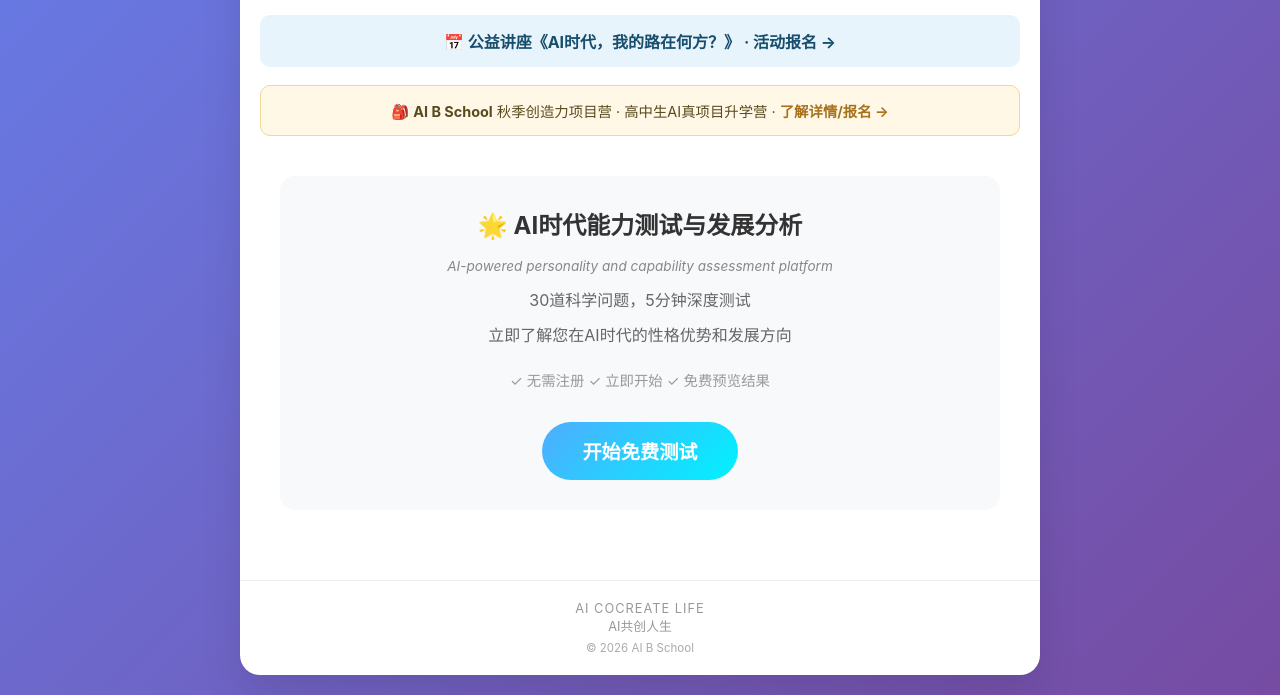
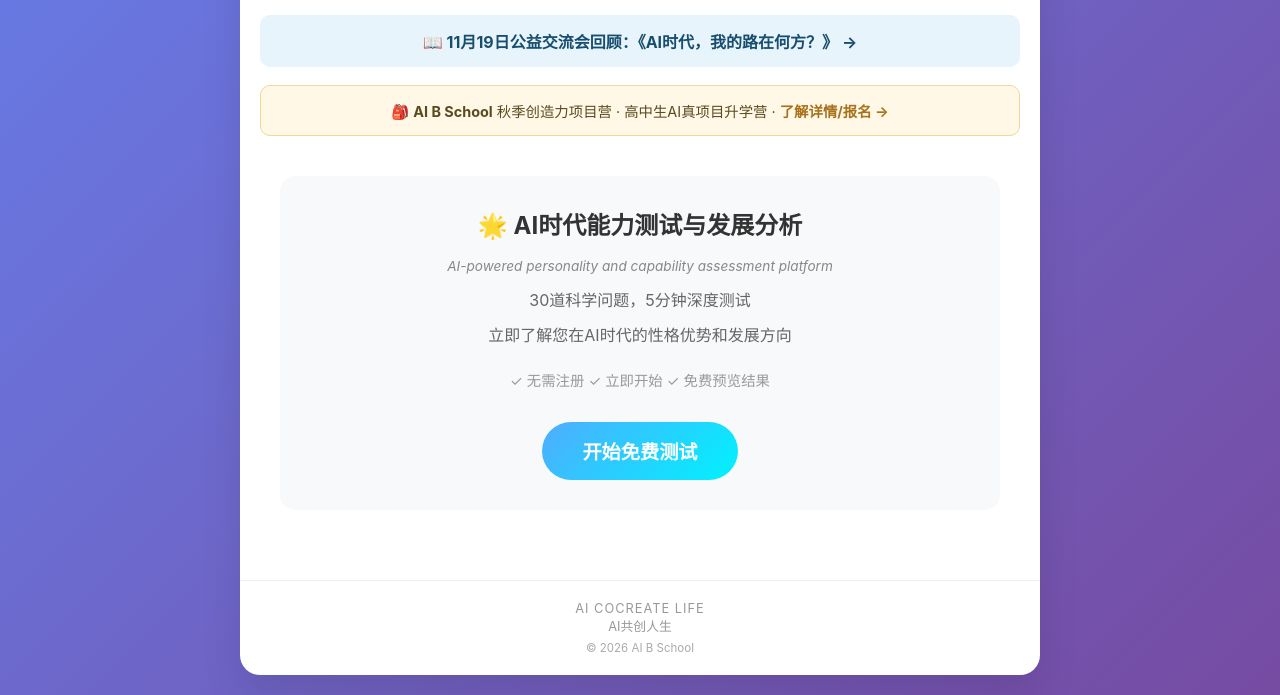
Before and after one commit to jwang1127-pixel/ai-personality-test, a website: page public/index.html in a window 1280 px wide. Shown: the part 230-925 px from the top of the page. Drawn offline with Linux system fonts and the light colour scheme.

Commit message:
Link to November event recap and close past registration

```diff
--- a/public/index.html
+++ b/public/index.html
@@ -479,7 +479,7 @@
             <p>专业性格评估测试</p>
         </div>
 
-        <div style="margin:18px 20px 0;text-align:center"><a href="/events" style="display:block;padding:14px;border-radius:10px;background:#e8f4fb;color:#174e6d;text-decoration:none;font-weight:700">📅 公益讲座《AI时代，我的路在何方？》 · 活动报名 →</a></div>
+        <div style="margin:18px 20px 0;text-align:center"><a href="/events/2026-11-19" style="display:block;padding:14px;border-radius:10px;background:#e8f4fb;color:#174e6d;text-decoration:none;font-weight:700">📖 11月19日公益交流会回顾：《AI时代，我的路在何方？》 →</a></div>
 
         <div class="bschool-banner">
             🎒 <strong>AI B School</strong> 秋季创造力项目营 · 高中生AI真项目升学营 ·
```
